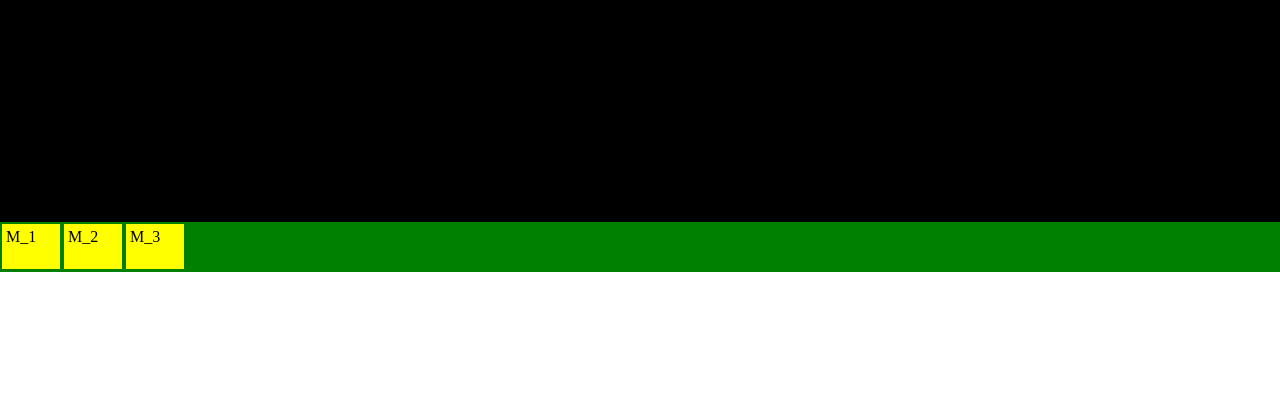
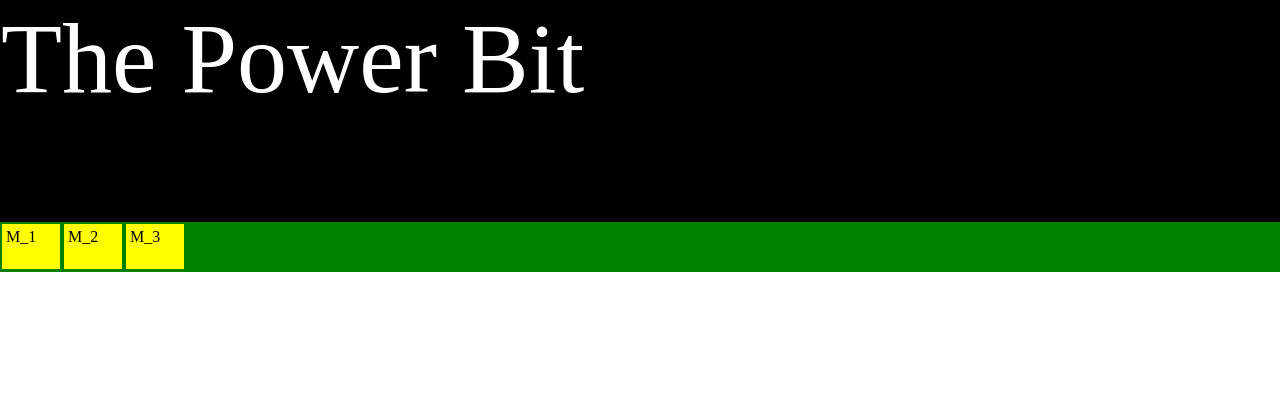
Before and after one commit to felipetavares/website, a PHP site: page / in a window 1280 px wide. Shown: the top 420 px of the page. Run offline with PHP 8.4, Linux system fonts and the light colour scheme; some libraries are stand-ins or nearby versions.

```diff
--- a/css/home.css
+++ b/css/home.css
@@ -2,4 +2,7 @@
 	height: 220px;
 	border: 1px solid black;
 	background: black;
+	color: white;
+
+	font-size: 100px;
 }
--- a/index.html
+++ b/index.html
@@ -16,7 +16,7 @@
 	<body>
 		<div class="page">
 			<div class="banner">
-				Banner
+				The Power Bit
 			</div>
 			<div class="menubar">
 				<div class="menuitem">
```
